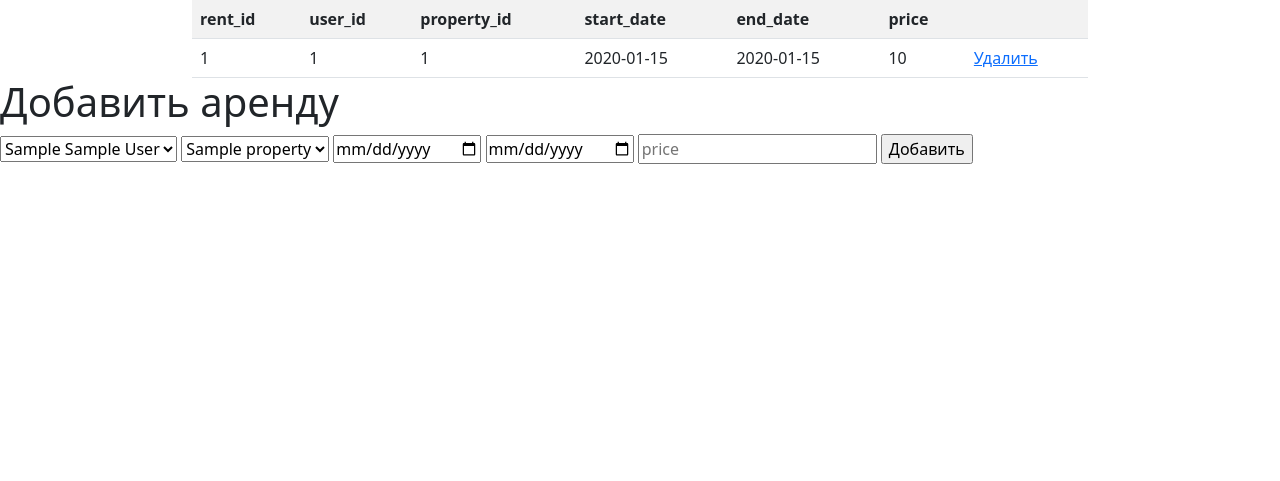
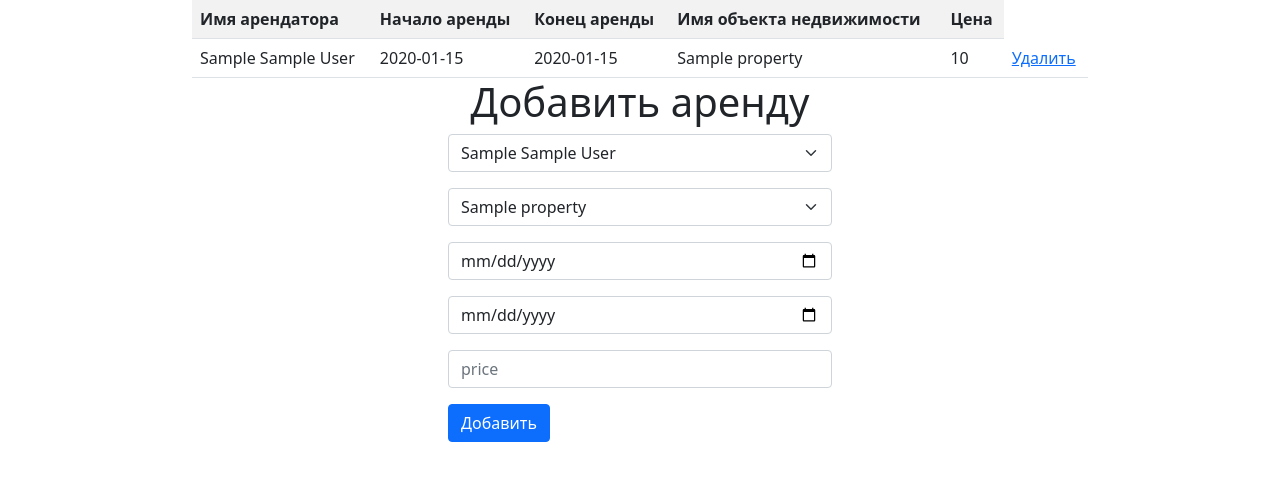
Before and after one commit to soks45/WEBboard, a PHP site: page /index.php?page=rent in a window 1280 px wide. Shown: the part 56-537 px from the top of the page. Run offline with PHP 8.4, Linux system fonts and the light colour scheme; the visitor is signed in with stand-in values (Sample User, id 1); tables that the repository leaves empty hold one stand-in row (values such as "Sample post"); data that the repository does not hold is empty.

Commit message:
связанные таблицы

```diff
--- a/auth.php
+++ b/auth.php
@@ -18,6 +18,7 @@
                 $_SESSION['first_name'] = $row['first_name'];
                 $_SESSION['second_name'] = $row['second_name'];
                 $_SESSION['user_id'] = $row['user_id'];
+                $_SESSION['user_id'] = $row['is_admin'];
                 //if ($row['is_teacher']==1) $_SESSION['teacher'] = true;
                 $msg =  "Вы успешно вошли в систему";
             }
--- a/menu.php
+++ b/menu.php
@@ -28,7 +28,7 @@
                             {
                                 echo '<form class="d-flex" method="post">';
                                 echo '<input class="form-control me-2" type="text" placeholder="Логин" name="login" aria-label="Логин"/>';
-                                echo '<input class="form-control me-2" type="text" placeholder="Пароль" name="password" aria-label="Пароль"/>';
+                                echo '<input class="form-control me-2" type="password" placeholder="Пароль" name="password" aria-label="Пароль"/>';
                                 echo '<button class="btn btn-outline-success" type="submit">Войти</button>';
                                 echo '</form>';
                             }
--- a/rent.php
+++ b/rent.php
@@ -1,29 +1,30 @@
 <h1>Таблица объектов аренды</h1>
 <table class="table table-striped" style="width: 70%; margin: 0 auto;">
     <tr>
-        <th>rent_id</th>
-        <th>user_id</th>
-        <th>property_id</th>
-        <th>start_date</th>
-        <th>end_date</th>
-        <th>price</th>
-        <th></th>
+        <th>Имя арендатора</th>
+        <th>Начало аренды</th>
+        <th>Конец аренды</th>
+        <th>Имя объекта недвижимости</th>
+        <th>Цена</th>
     </tr>
     <?php
-        $result = $conn->query("SELECT * FROM rent");
+        $result = $conn->query("SELECT * FROM rent JOIN user ON (rent.user_id = user.user_id) JOIN property ON (rent.property_id = property.property_id)");
         while($row = $result->fetch())
         {
-            echo '<td>' . $row['rent_id'] . '</td><td>' . $row['user_id'] . '</td><td>' . $row['property_id'] . '</td>';
-            echo '<td>' . $row['start_date'] . '</td><td>' . $row['end_date'] . '</td><td>' . $row['price'] . '</td>';
+            console_log($row);
+            echo '<td>' . $row['first_name'] . ' ' .$row['second_name'] . '</td>';
+            echo '<td>' . $row['start_date'] . '</td><td>' . $row['end_date'] . '</td><td>' . $row['name'] . '</td><td>' . $row['price'] . '</td>';
             echo '<td> <a href=deleterent.php?rent_id=' . $row['rent_id'] . '>Удалить</a>';
             echo '</tr>';
         }
     ?>
 </table>
 
-<h1>Добавить аренду</h1>
+<div style="width: 30%; margin: 0 auto;">
+    <h1 style="text-align: center;">Добавить аренду</h1>
     <form method="get" action="insertrent.php">
-    <select name="user_id">
+        <div class="mb-3">
+            <select name="user_id" class="form-select">
                 <?php
                 $result = $conn->query("SELECT * FROM user");
                 while($row = $result->fetch())
@@ -32,7 +33,9 @@
                 }
                 ?>
             </select>
-    <select name="property_id">
+        </div>
+        <div class="mb-3">
+            <select name="property_id" class="form-select">
                 <?php
                 $result = $conn->query("SELECT * FROM property");
                 while($row = $result->fetch())
@@ -41,8 +44,18 @@
                 }
                 ?>
             </select>
-    <input type="date" name="start_date" placeholder="start_date">
-    <input type="date" name="end_date" placeholder="end_date">
-    <input type="number" name="price" placeholder="price">
-    <input type="submit" value="Добавить">
+        </div>
+        <div class="mb-3">
+            <input type="date" name="start_date" placeholder="start_date" class="form-control">
+        </div>
+        <div class="mb-3">
+            <input type="date" name="end_date" placeholder="end_date" class="form-control">
+        </div>
+        <div class="mb-3">
+            <input type="number" name="price" placeholder="price" class="form-control">
+        </div>
+        <div class="mb-3">
+            <input type="submit" value="Добавить" class="btn btn-primary" class="form-control">
+        </div>
     </form>
+</div>
```
Also changed, not shown: property.php (+18 -16 lines). Lines whose indentation alone changed are shown as unchanged.
